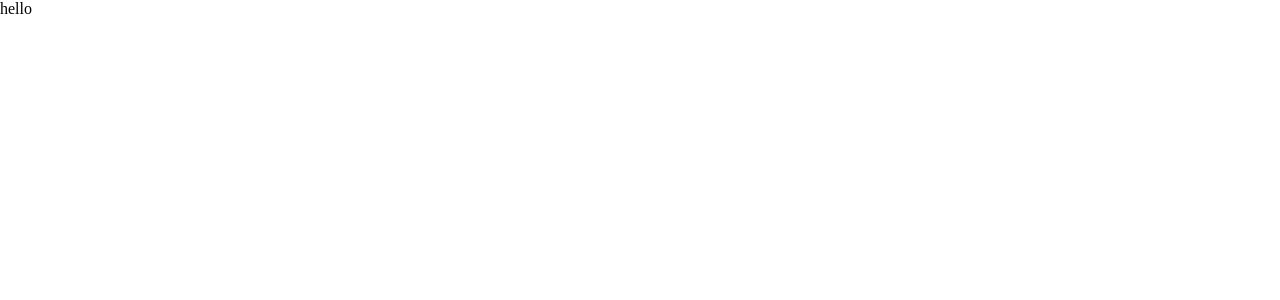
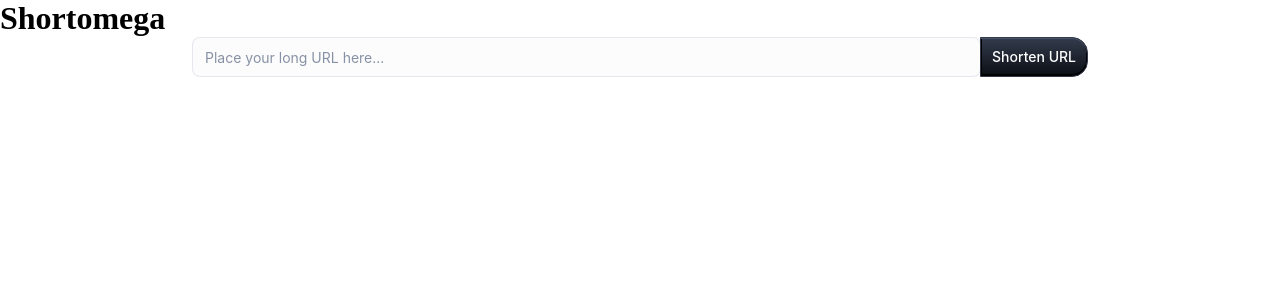
Before and after one commit to ninadnaik10/shortomega, a Next.js app in the folder shortomega-frontend/: page / in a window 1280 px wide. Shown: the top 300 px of the page. Built offline with nearby package versions, Linux system fonts and the light colour scheme.

Commit message:
Add textfield for long URL

```diff
--- a/shortomega-frontend/package.json
+++ b/shortomega-frontend/package.json
@@ -13,6 +13,7 @@
     "@emotion/styled": "^11.13.0",
     "@mui/icons-material": "^6.1.5",
     "@mui/material": "^6.1.5",
+    "@mui/styles": "^6.1.5",
     "@types/axios": "^0.14.4",
     "axios": "^1.7.7",
     "next": "15.0.1",
--- a/shortomega-frontend/src/app/page.tsx
+++ b/shortomega-frontend/src/app/page.tsx
@@ -1,6 +1,22 @@
+"use client";
 import Image from "next/image";
 import styles from "./page.module.css";
+import AppTheme from "@/shared-theme/AppTheme";
+import { Box, Button, Paper, TextField } from "@mui/material";
+import UrlTextField from "@/components/UrlTextField";
+import { useRef } from "react";
 
 export default function Home() {
-  return <>hello</>;
+  const inputRef = useRef(null);
+  const handleClick = () => {
+    console.log("Clicked");
+    // @ts-ignore
+    console.log(inputRef.current?.value);
+  };
+  return (
+    <AppTheme>
+      <h1>Shortomega</h1>
+      <UrlTextField inputRef={inputRef} handleClick={handleClick} />
+    </AppTheme>
+  );
 }
--- /dev/null
+++ b/shortomega-frontend/src/components/UrlTextField.tsx
@@ -0,0 +1,50 @@
+import { Box, TextField, Button, styled } from "@mui/material";
+import React, { MutableRefObject } from "react";
+
+const UrlTextField = ({
+  inputRef,
+  handleClick,
+}: {
+  inputRef: MutableRefObject<null>;
+  handleClick: () => void;
+}) => {
+  return (
+    <Box
+      sx={{
+        display: "flex",
+        alignItems: "center",
+
+        maxWidth: "70vw",
+        borderRadius: "16px",
+        justifyContent: "center",
+        margin: "auto",
+      }}
+    >
+      <div style={{ display: "flex", width: "100%" }}>
+        <TextField
+          // variant="outlined"
+          placeholder="Place your long URL here..."
+          inputRef={inputRef}
+          sx={{
+            width: "100%",
+            borderRadius: 0,
+          }}
+        />
+        <Button
+          variant="contained"
+          color="primary"
+          onClick={handleClick}
+          sx={{
+            borderRadius: "0 16px 16px 0", // Rounded corners on the right
+            marginLeft: "-1px", // Adjust spacing between button and TextField
+            whiteSpace: "nowrap", // Prevent button text from wrapping
+          }}
+        >
+          Shorten URL
+        </Button>
+      </div>
+    </Box>
+  );
+};
+
+export default UrlTextField;
```
Also changed, not shown: 1 other file (tests, documents, lock files or other folders).
